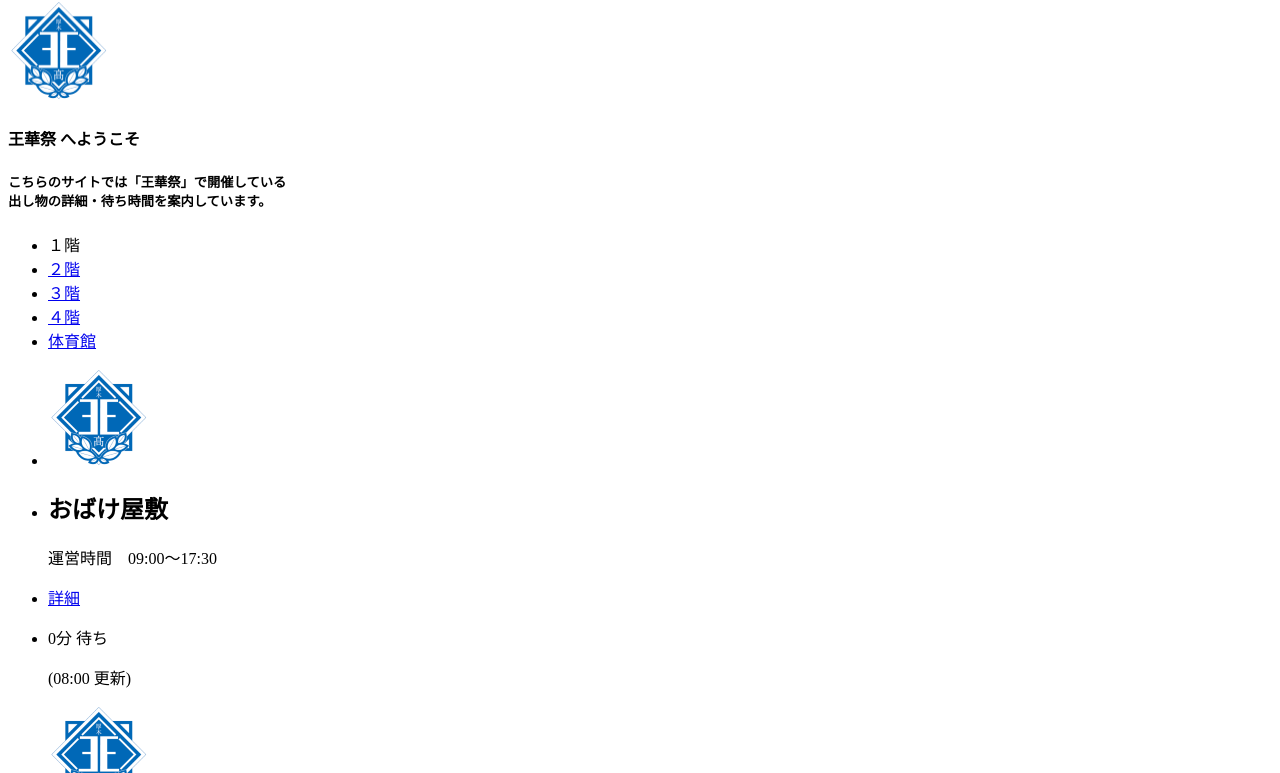
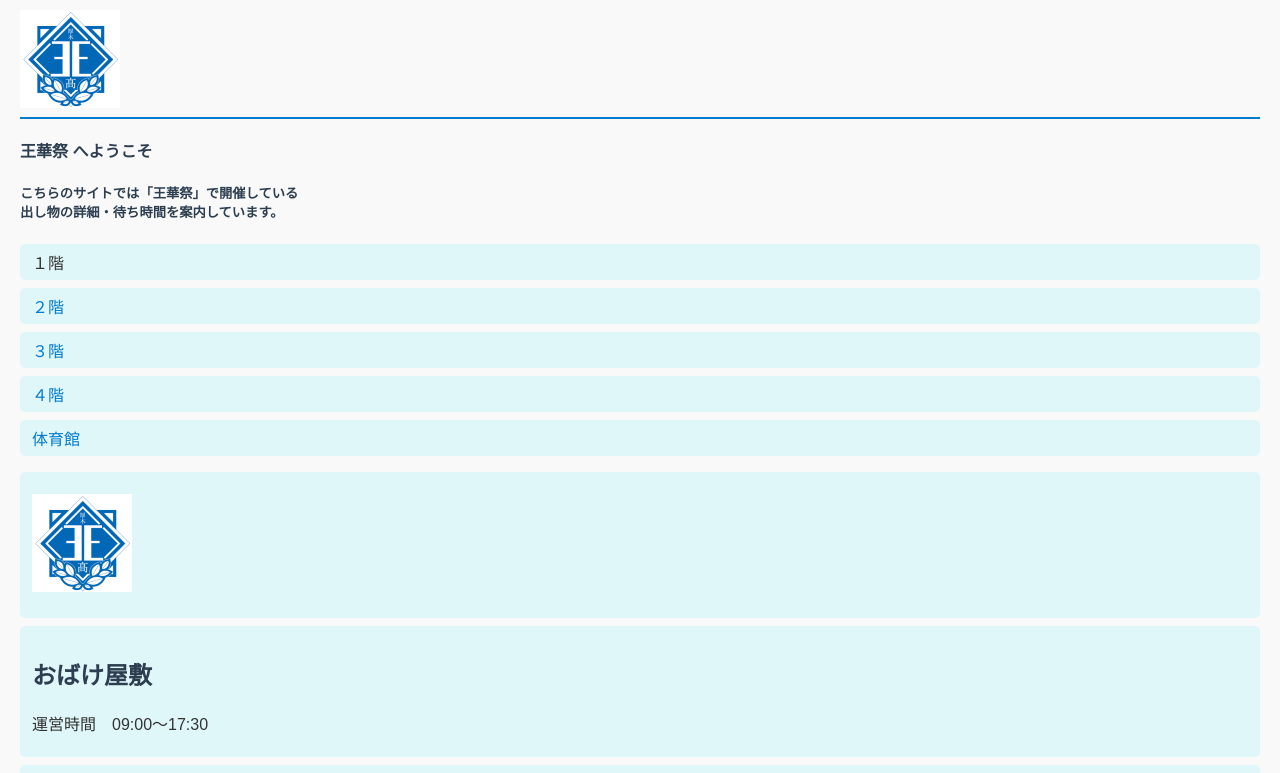
Before and after one commit to KamuiMiyoshi/test, a plain HTML site: page index.html in a window 1280 px wide. Shown: the part 89-862 px from the top of the page. Drawn offline with Linux system fonts and the light colour scheme.

Commit message:
Add files via upload

```diff
--- a/index.html
+++ b/index.html
@@ -4,6 +4,7 @@
 <head>	<!--Webページの表示や動作を制御するための様々な情報を要素とするHTMLタグ-->
 	<meta charset="UTF-8">	<!--Webページのメタデータを記述するためのHTMLタグ-->
 	<meta name="viewport" content="width=device-width, initial-scale=1">
+	<link rel="stylesheet" type="text/css" href="./asset/css/style.css">
 	<title>王華祭サイト</title>	<!--Webページのタイトルを定義するHTMLタグ-->
 </head>
 
@@ -15,7 +16,7 @@
 </header>
 <article id="mainvisual">	<!--HTMLで独立した記事やコンテンツのまとまりを表現するためのHTMLタグ-->
 	<h3>
-		<img src="./asset/img/mainvisual-pc.jpg" alt="王華祭へようこそ" width="100" height="100">	<!--src:source-->
+		<img src="./asset/img/mainvisual-pc.jpg" alt="王華祭へようこそ" class="responsive-image">	<!--src:source-->
 	</h3>
 	<h4>
 		<strong>	<!--太字-->
```
